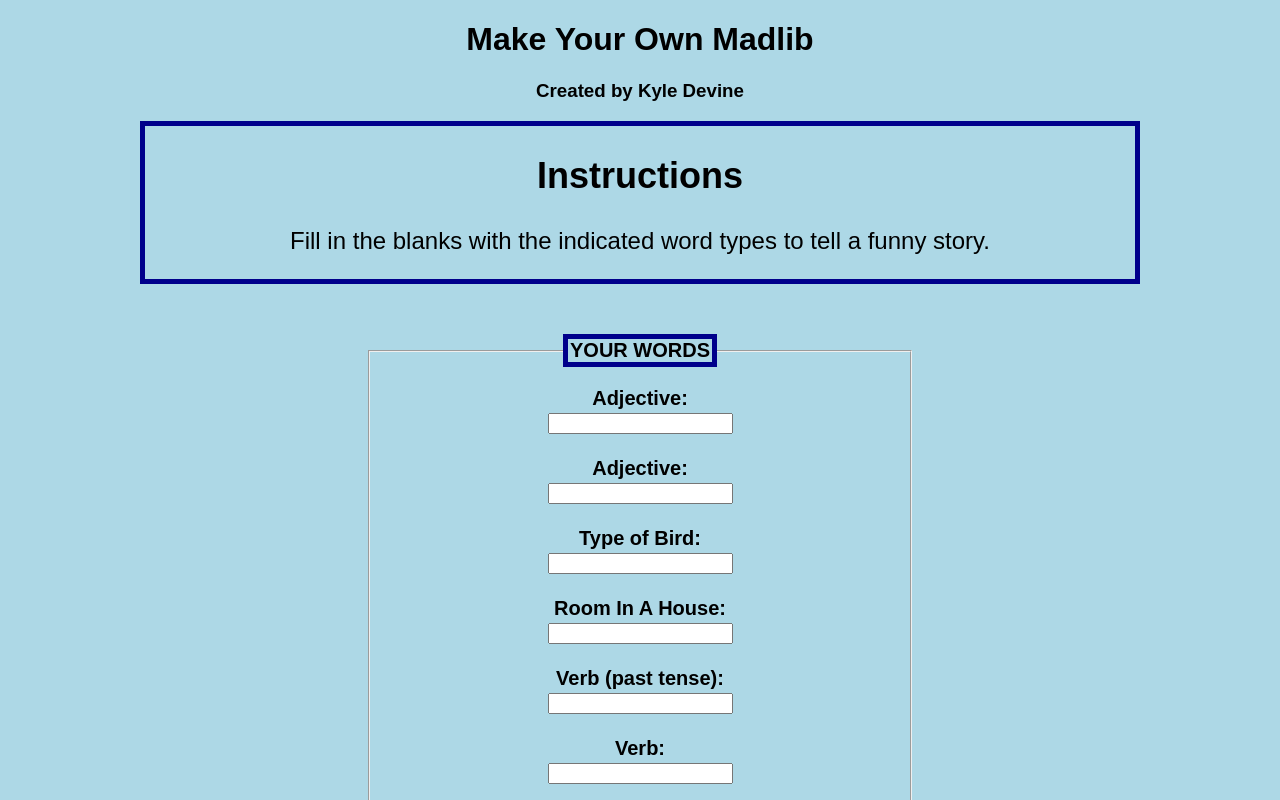
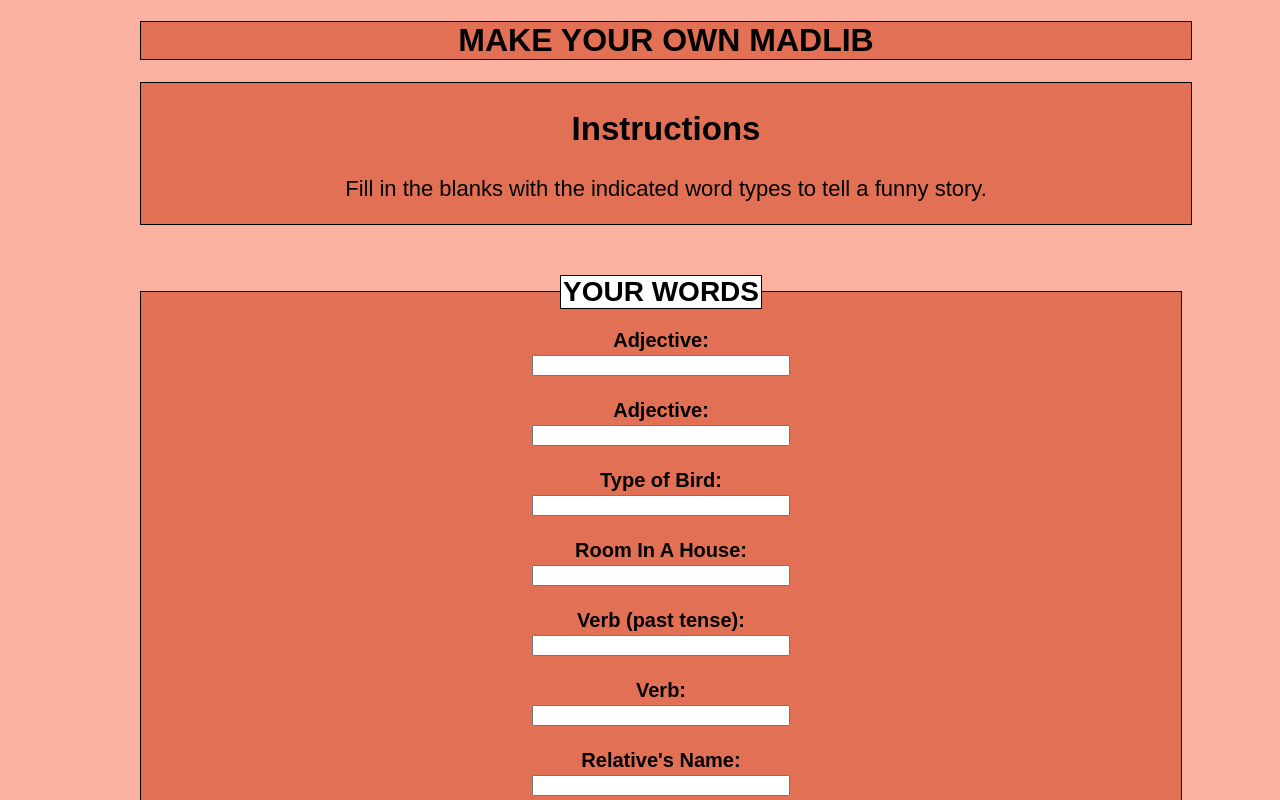
Before and after one commit to devinenoise/madlib-game, a plain HTML site: page index.html in a window 1280 px wide. Shown: the top 800 px of the page. Drawn offline with Linux system fonts and the light colour scheme.

Commit message:
fancy new orange pallet

```diff
--- a/index.html
+++ b/index.html
@@ -9,8 +9,7 @@
   <link rel="stylesheet" type="text/css" href="main.css" />
 </head>
 <header>
-  <h1>Make Your Own Madlib</h1>
-  <h3>Created by Kyle Devine</h3>
+  <h1 id="madlib">Make Your Own Madlib</h1>
 </header>
 
 <body>
@@ -85,7 +84,7 @@
       mom said, "See if <span id="relative"></span> needs a fresh
       <span id="noun"></span>." So I carried a tray of glasses full of
       <span id="liquid"></span> into the <span id="verbing1"></span> room.
-      When I got there, I could believe my <span id="body"></span>! There were
+      When I got there, I couldn't believe my <span id="body"></span>! There were
       <span id="nounplural"></span> <span id="verbing2"></span> on the
       <span id="noun2"></span>!
     </p>
--- a/main.css
+++ b/main.css
@@ -4,10 +4,24 @@
 
 }
 
+p {
+  color: black;
+}
+
+#madlib {
+  text-transform: uppercase;
+  border: solid 1px black;
+  width: 1050px;
+  align-content: center;
+  background-color: #e17055;
+  margin-left: auto;
+  margin-right: auto;
+}
+
 body {
   width: 1000px;
   font-weight: bold;
-  background-color: lightblue;
+  background-color: #fab1a0;
   text-align: center;
   margin-left: auto;
   margin-right: auto;
@@ -15,32 +29,40 @@ body {
 
 fieldset {
   align-content: center;
-  background-color: lightblue;
-  width: 500px;
+  background-color: #e17055;
+  width: 1000px;
   margin-left: auto;
   margin-right: auto;
   padding: 20px;
   font-size: 20px;
   margin-bottom: 50px;
+  border: solid 1px black;
 }
 
 label {
-  border: 5px;
+  border: 3px;
+}
+
+input {
+  width: 250px;
 }
 
 .legend {
-  background-color: lightblue;
+  background-color: white;
   text-transform: uppercase;
   align-content: center;
-  border: solid 5px darkblue;
+  font-size: 28px;
+  border: solid 1px black;
 }
 
 
 .instructions {
-  border: solid 5px darkblue;
+  border: solid 1px black;
   margin-bottom: 50px;
   font-weight: normal;
-  font-size: 24px;
+  font-size: 22px;
+  width: 1050px;
+  background-color: #e17055;
 }
 
 span {
@@ -50,17 +72,19 @@ span {
 .submit {
   align-content: center;
   padding: 20px;
-  font-size: 28px;
+  font-size: 26px;
   margin-bottom: 50px;
   color: darkblue;
-  border: solid 5px darkblue;
-  background-color: white;
-
+  border: solid 1px black;
+  background-color: #e17055;
+  width: 1000px;
 }
 
 .button {
-      border: solid 5px darkblue;
+      border: solid 3px black;
       padding: 20px 50px;
+      text-transform: uppercase;
+      font-size: 22px;
 }
 
 #storyResults {
```
